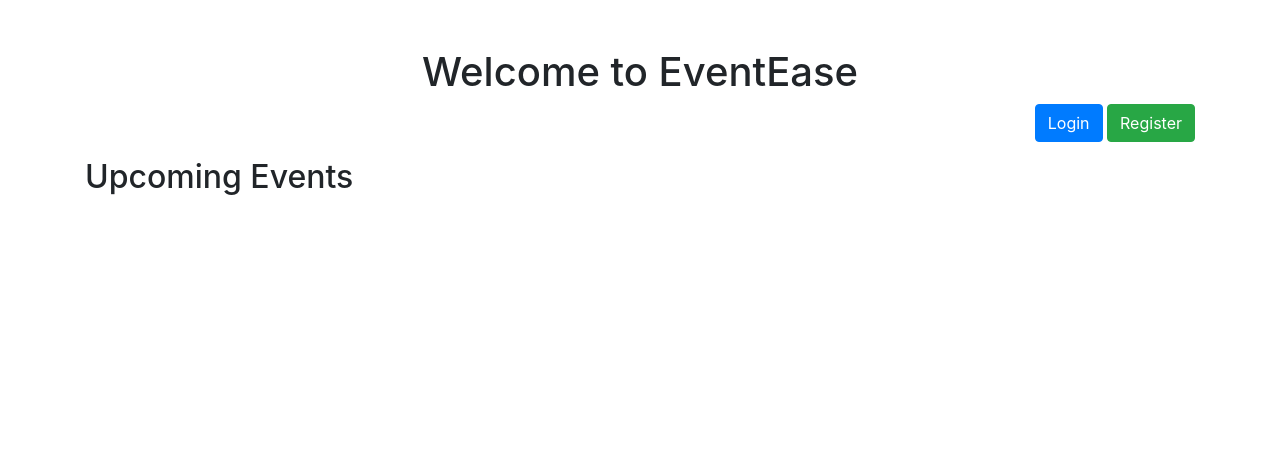
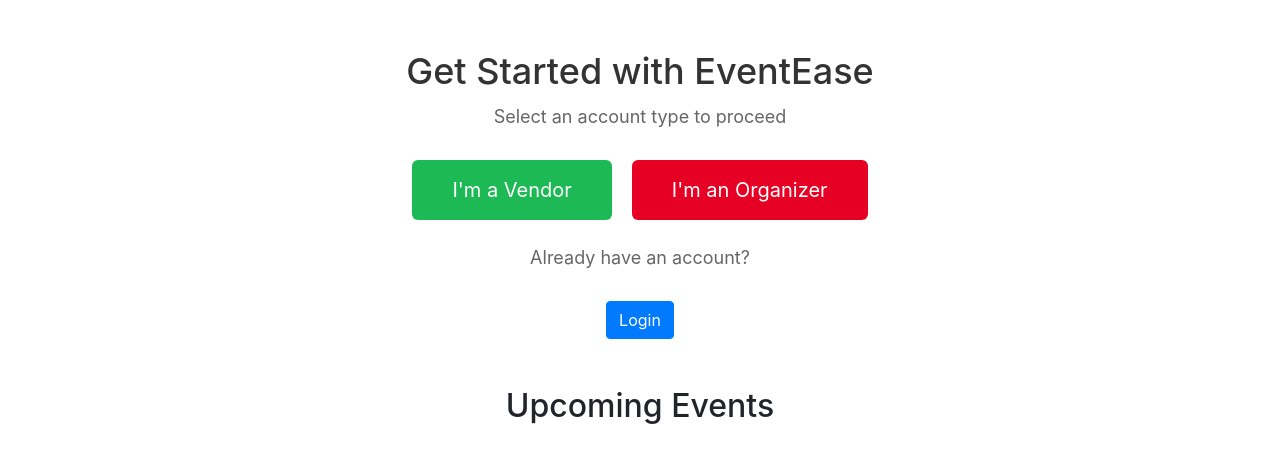
Before and after one commit to glife/EventEase, a Flask app: page / in a window 1280 px wide. Shown: the top 463 px of the page. Run offline with Flask 3, Linux system fonts and the light colour scheme; data that the repository does not hold is empty; some libraries are stand-ins or nearby versions.

Commit message:
index page vendor organizer

```diff
--- a/main.py
+++ b/main.py
@@ -5,12 +5,12 @@
 
 app = Flask(__name__)
 
-# Replace 'username', 'password', 'localhost', and 'dbname' with your actual credentials
+# Database configuration
 app.config['SQLALCHEMY_DATABASE_URI'] = 'mysql+pymysql://root:Gunjan2005@localhost/eventease'
-app.secret_key = 'your_secret_key'  # Make sure to set a secret key for session management
+app.secret_key = 'your_secret_key'  # Set a secret key for session management
 db = SQLAlchemy(app)
 
-# Setting up login manager
+# Setup for login manager
 login_manager = LoginManager(app)
 login_manager.login_view = 'login'
 
@@ -18,13 +18,13 @@
 def load_user(user_id):
     return User.query.get(int(user_id))
 
-# Models for EventEase
+# Models
 class User(UserMixin, db.Model):
     id = db.Column(db.Integer, primary_key=True)
     username = db.Column(db.String(50), unique=True)
     email = db.Column(db.String(50), unique=True)
     password = db.Column(db.String(1000))
-    role = db.Column(db.String(20))  # 'attendee' or 'organizer'
+    role = db.Column(db.String(20))  # 'vendor' or 'organizer'
 
 class Event(db.Model):
     id = db.Column(db.Integer, primary_key=True)
@@ -48,13 +48,14 @@
     events = Event.query.all()
     return render_template('index.html', events=events)
 
-@app.route('/register', methods=['POST', 'GET'])
-def register():
+# Vendor registration route
+@app.route('/vendor_signup', methods=['POST', 'GET'])
+def vendor_signup():
     if request.method == 'POST':
         username = request.form.get('username')
         email = request.form.get('email')
         password = request.form.get('password')
-        role = request.form.get('role')
+        role = 'vendor'
 
         existing_user = User.query.filter_by(email=email).first()
         if existing_user:
@@ -65,10 +66,33 @@
         new_user = User(username=username, email=email, password=hashed_password, role=role)
         db.session.add(new_user)
         db.session.commit()
-        flash("Registration successful. Please log in.", "success")
+        flash("Vendor registration successful. Please log in.", "success")
         return redirect(url_for('login'))
 
-    return render_template('register.html')
+    return render_template('vendor_signup.html')
+
+# Organizer registration route
+@app.route('/organizer_signup', methods=['POST', 'GET'])
+def organizer_signup():
+    if request.method == 'POST':
+        username = request.form.get('username')
+        email = request.form.get('email')
+        password = request.form.get('password')
+        role = 'organizer'
+
+        existing_user = User.query.filter_by(email=email).first()
+        if existing_user:
+            flash("Email already exists. Please login.", "warning")
+            return redirect(url_for('login'))
+
+        hashed_password = generate_password_hash(password)
+        new_user = User(username=username, email=email, password=hashed_password, role=role)
+        db.session.add(new_user)
+        db.session.commit()
+        flash("Organizer registration successful. Please log in.", "success")
+        return redirect(url_for('login'))
+
+    return render_template('organizer_signup.html')
 
 @app.route('/login', methods=['POST', 'GET'])
 def login():
@@ -137,5 +161,5 @@
 # Running the app
 if __name__ == '__main__':
     with app.app_context():
-        db.create_all()  # This creates the tables only once, so place it in a main guard
+        db.create_all()  # Creates tables if they don't exist
     app.run(debug=True)
--- /dev/null
+++ b/tempCodeRunnerFile.py
@@ -0,0 +1 @@
+regist
--- a/templates/index.html
+++ b/templates/index.html
@@ -3,21 +3,69 @@
 <head>
     <meta charset="UTF-8">
     <meta name="viewport" content="width=device-width, initial-scale=1.0">
-    <title>EventEase - Home</title>
+    <title>EventEase - Get Started</title>
     <link rel="stylesheet" href="https://stackpath.bootstrapcdn.com/bootstrap/4.5.2/css/bootstrap.min.css">
+    <style>
+        /* Additional styles for the simplified account selection layout */
+        .signup-container {
+            text-align: center;
+            margin-top: 50px;
+        }
+        h1 {
+            font-size: 36px;
+            color: #333;
+            margin-bottom: 10px;
+        }
+        p {
+            font-size: 18px;
+            color: #666;
+            margin-bottom: 30px;
+        }
+        .account-options {
+            display: flex;
+            justify-content: center;
+            gap: 20px;
+        }
+        .option {
+            padding: 15px 40px;
+            font-size: 20px;
+            border-radius: 6px;
+            color: white;
+            text-decoration: none;
+            transition: background-color 0.3s;
+        }
+        .option.vendor {
+            background-color: #1DB954; /* Green */
+        }
+        .option.organizer {
+            background-color: #E60023; /* Red */
+        }
+        .option:hover {
+            opacity: 0.9;
+        }
+    </style>
 </head>
 <body>
-    <div class="container mt-5">
-        <h1 class="text-center">Welcome to EventEase</h1>
-        <div class="text-right mb-3">
+    <div class="container signup-container">
+        <h1>Get Started with EventEase</h1>
+        <p>Select an account type to proceed</p>
+
+        <div class="account-options">
+            <a href="{{ url_for('vendor_signup') }}" class="option vendor">I'm a Vendor</a>
+            <a href="{{ url_for('organizer_signup') }}" class="option organizer">I'm an Organizer</a>
+        </div>
+
+        <div class="text-center mt-4">
             {% if current_user.is_authenticated %}
                 <a href="{{ url_for('logout') }}" class="btn btn-danger">Logout</a>
                 <a href="{{ url_for('my_bookings') }}" class="btn btn-info">My Bookings</a>
             {% else %}
+                <p class="mt-4">Already have an account?</p>
                 <a href="{{ url_for('login') }}" class="btn btn-primary">Login</a>
-                <a href="{{ url_for('register') }}" class="btn btn-success">Register</a>
             {% endif %}
         </div>
+
+        <div class="mt-5">
             <h2>Upcoming Events</h2>
             <div class="list-group">
                 {% for event in events %}
@@ -33,5 +81,6 @@
                 {% endfor %}
             </div>
         </div>
+    </div>
 </body>
 </html>
```
Also changed, not shown: templates/create_event.html (+72 -22 lines), templates/login.html (+7 -1 lines), templates/organizer_signup.html (added, +48 -0 lines), templates/vendor_signup.html (added, +52 -0 lines). Lines whose indentation alone changed are shown as unchanged.
